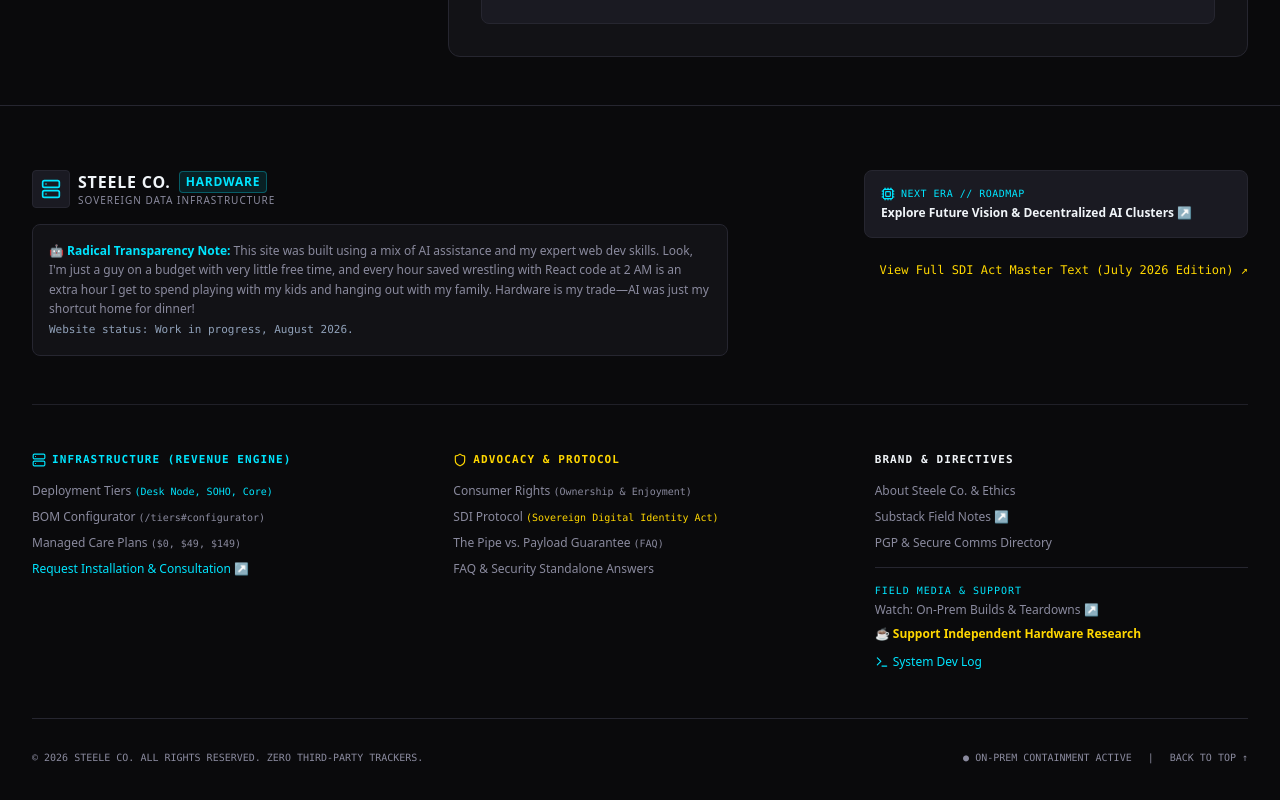
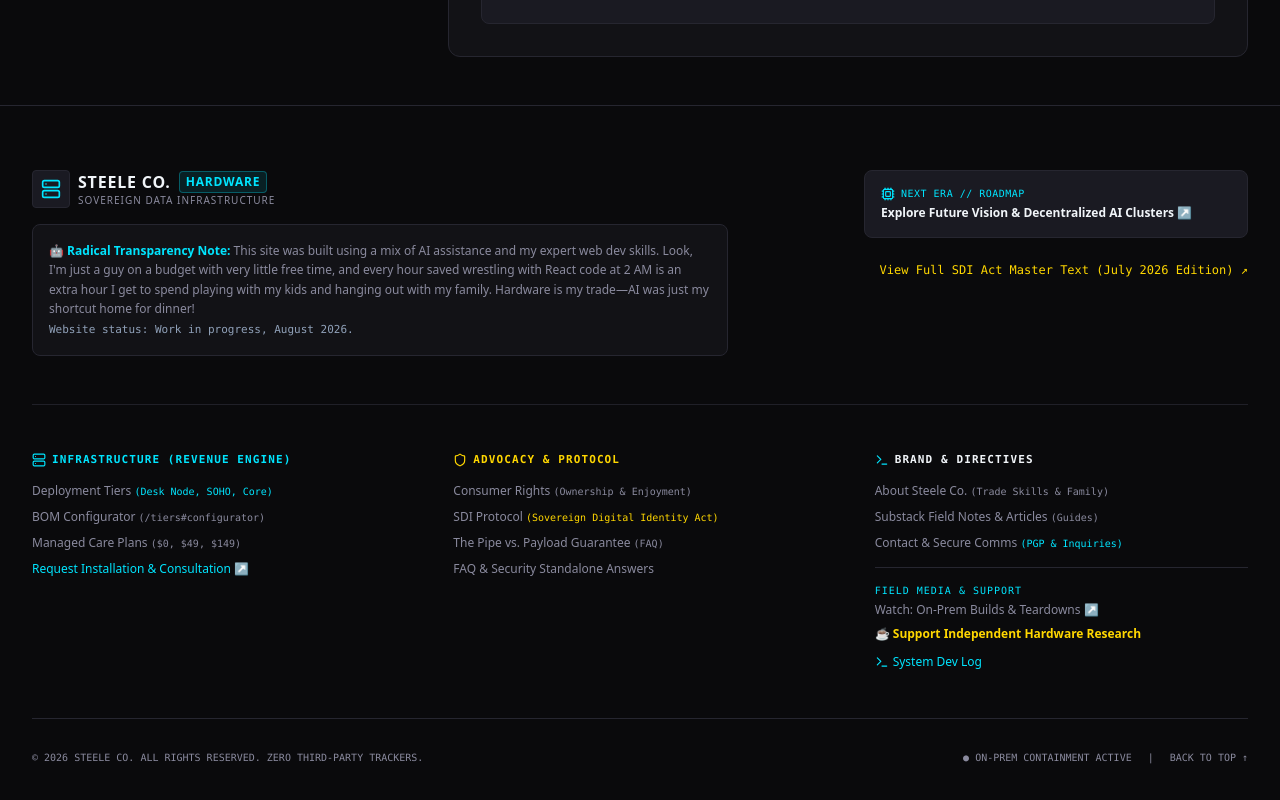
Before and after one commit to DeviousWings/steele-co-website, a React (Vite) app: page / in a window 1280 px wide. Shown: the part 1172-1972 px from the top of the page. Built offline with nearby package versions, Linux system fonts and the light colour scheme.

Commit message:
Revise footer content and button labels
Updated footer links and descriptions for clarity.

```diff
--- a/src/components/Footer.jsx
+++ b/src/components/Footer.jsx
@@ -131,26 +131,26 @@ export default function Footer({ onOpenDraft, setActiveTab, onOpenDevLog }) {
             </ul>
           </div>
 
-          {/* Column 3: Brand, Directives & Field Comms */}
+            {/* Column 3: Brand & Directives */}
           <div className="space-y-4">
             <div className="font-mono text-[11px] text-slate-100 font-bold tracking-widest uppercase flex items-center gap-1.5">
+              <Terminal className="w-3.5 h-3.5 text-cyan" />
               <span>Brand & Directives</span>
             </div>
             <ul className="space-y-2.5">
               <li>
                 <button onClick={() => handleNav('about')} className="hover:text-slate-100 transition-colors text-left">
-                  About Steele Co. & Ethics
-                </button>
-              </li>
-              <li>
-                <button onClick={onOpenDraft} className="hover:text-slate-100 transition-colors text-left">
-                  {/* https://substack.com/@natdeviouswings */}
-                  Substack Field Notes ↗
+                  About Steele Co. <span className="text-[10px] text-muted font-mono">(Trade Skills & Family)</span>
                 </button>
               </li>
               <li>
                 <button onClick={() => handleNav('home')} className="hover:text-slate-100 transition-colors text-left">
-                  PGP & Secure Comms Directory
+                  Substack Field Notes & Articles <span className="text-[10px] text-muted font-mono">(Guides)</span>
+                </button>
+              </li>
+              <li>
+                <button onClick={() => handleNav('about')} className="hover:text-slate-100 transition-colors text-left">
+                  Contact & Secure Comms <span className="text-[10px] text-cyan font-mono">(PGP & Inquiries)</span>
                 </button>
               </li>
             </ul>
```
